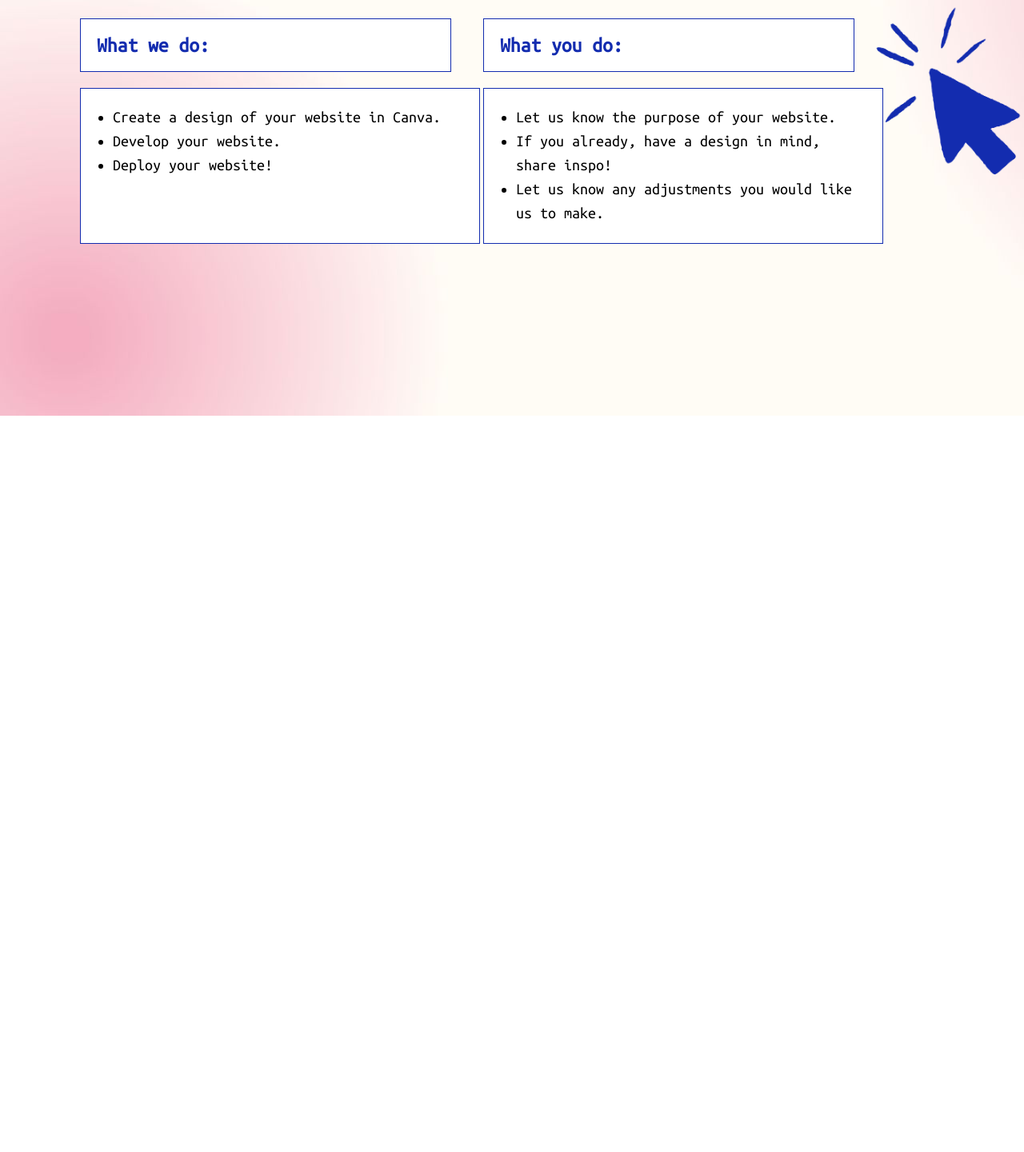
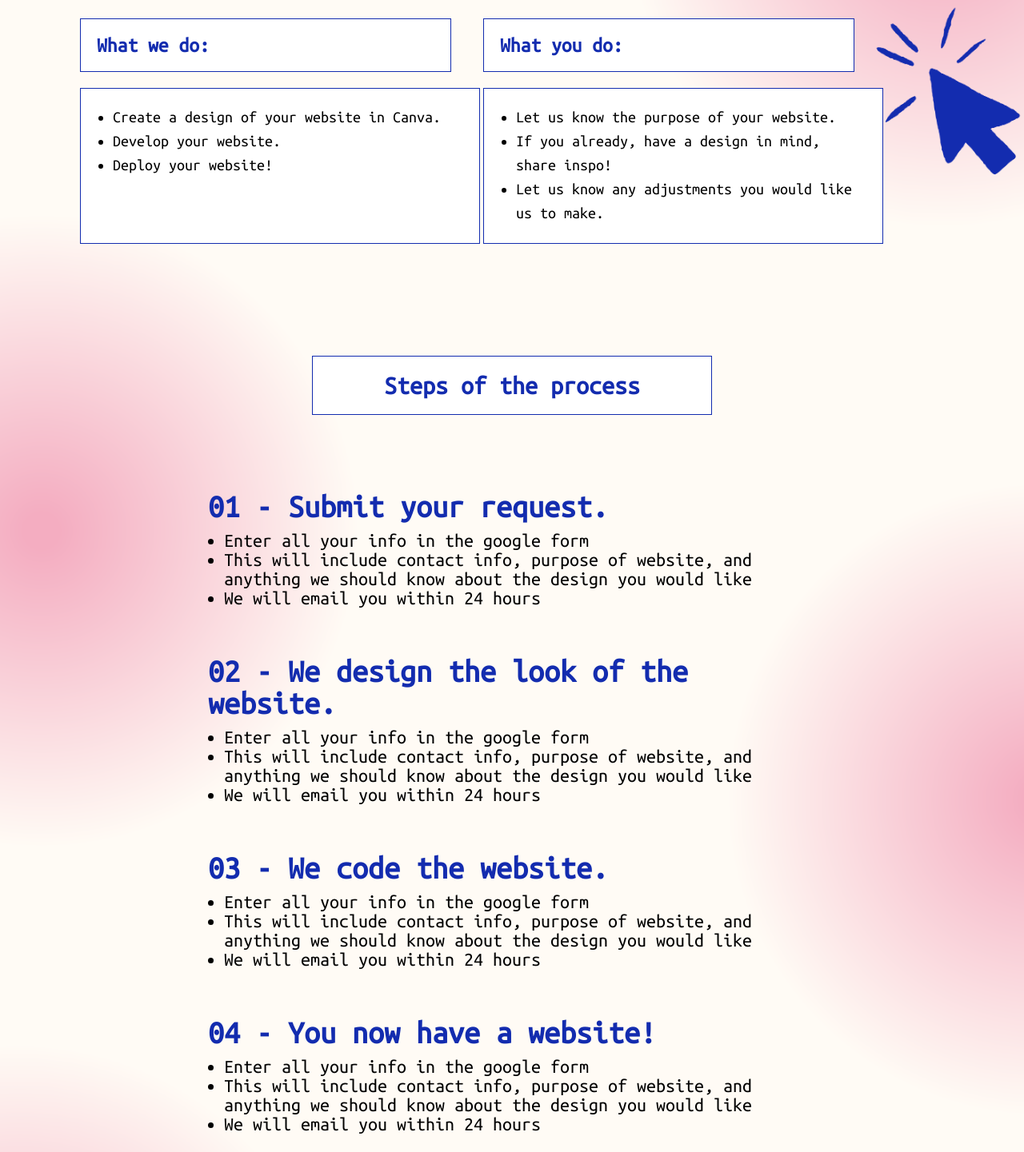
Before and after one commit to nogagercsak/WebKind, a plain HTML site: page info.html in a window 1280 px wide. Shown: the part 280-1721 px from the top of the page at 80% size. Before the commit the page ends 800 px from the top, so only its background shows below. Drawn offline with Linux system fonts and the light colour scheme; a script that the page names is missing.

Commit message:
added info page

```diff
--- a/info.html
+++ b/info.html
@@ -9,7 +9,7 @@
     <script src="script.js" defer></script>
 
 </head>
-<body>
+<body  class="info-bg">
 
     <nav class="navbar">
         <div class="container">
@@ -57,8 +57,72 @@
             </div>
         </div>
 
+        <img src="assets/cursor.png" alt="Cursor icon" class="cursor-img">
+    </div>
 
-        <img src="assets/cursor.png" alt="Cursor icon" class="cursor-img">
+    <div class="steps-title">
+        <h1>Steps of the process</h1>
+    </div>
+
+    <div class="steps-list-cont">
+
+        <div class="step-box">
+            <div class="step-title">
+                <h1>01 - Submit your request.</h1>
+            </div>
+
+            <div class="step-text">
+                <ul>
+                    <li>Enter all your info in the google form</li>
+                    <li>This will include contact info, purpose of website, and anything we should know about the design you would like</li>
+                    <li>We will email you within 24 hours</li>
+                </ul>
+            </div>
+        </div>
+
+        <div class="step-box">
+            <div class="step-title">
+                <h1>02 - We design the look of the website.</h1>
+            </div>
+
+            <div class="step-text">
+                <ul>
+                    <li>Enter all your info in the google form</li>
+                    <li>This will include contact info, purpose of website, and anything we should know about the design you would like</li>
+                    <li>We will email you within 24 hours</li>
+                </ul>
+            </div>
+        </div>
+
+        <div class="step-box">
+            <div class="step-title">
+                <h1>03 - We code the website.</h1>
+            </div>
+
+            <div class="step-text">
+                <ul>
+                    <li>Enter all your info in the google form</li>
+                    <li>This will include contact info, purpose of website, and anything we should know about the design you would like</li>
+                    <li>We will email you within 24 hours</li>
+                </ul>
+            </div>
+        </div>
+
+        <div class="step-box">
+            <div class="step-title">
+                <h1>04 - You now have a website!</h1>
+            </div>
+
+            <div class="step-text">
+                <ul>
+                    <li>Enter all your info in the google form</li>
+                    <li>This will include contact info, purpose of website, and anything we should know about the design you would like</li>
+                    <li>We will email you within 24 hours</li>
+                </ul>
+            </div>
+        </div>
+
+        <a href="portfolio.html" class="btn" id="faq-btn">Still have questions?</a>
 
     </div>
 
--- a/style.css
+++ b/style.css
@@ -118,6 +118,14 @@ nav a:hover {
 }
 
 /* Info styles */
+.info-bg{
+   font-family: 'Ubuntu Mono', sans-serif;
+   background-image: url('assets/bigBg.png');
+   background-size: cover;
+   background-position: center;
+   background-attachment: fixed;
+}
+
 .info-section {
    display: flex;
    justify-content: space-between;
@@ -127,9 +135,9 @@ nav a:hover {
 }
 
 .what-we-do{
-   width: 45%; /* Adjust as needed */
+   width: 45%;
    padding: 20px;
-   margin-bottom: 20px; /* Add margin to separate boxes */
+   margin-bottom: 20px;
 }
 
 .wwd-title-box{
@@ -171,6 +179,64 @@ nav a:hover {
    .cursor-img {
        width: 100%;
    }
+}
+
+.steps-title {
+   width: 100%;
+   display: flex;
+   justify-content: center;
+   align-items: center;
+   padding: 20px;
+}
+
+.steps-title h1 {
+   font-size: 2em;
+   color: #132CAF;
+   background-color: white;
+   border: 1px solid #132CAF;
+   padding: 20px;
+   margin-bottom: 20px;
+   text-align: center !important; /* Add !important to make sure it is in center*/
+   max-width: 500px;
+   width: 100%;
+}
+
+
+/*--------------------------------------*/
+
+.steps-list-cont {
+   display: flex;
+   flex-direction: column;
+   align-items: center;
+   justify-content: center;
+   padding: 20px;
+}
+
+.step-box {
+   display: flex;
+   flex-direction: column;
+   align-items: left;
+   justify-content: left;
+   padding: 20px;
+   margin: 5px 0;
+   max-width: 800px;
+}
+
+.step-title h1 {
+   font-size: 2.5em;
+   color: #132CAF;
+   padding: 10px 0;
+}
+
+.step-text ul {
+   font-size: 1.5em;
+   list-style-type: disc;
+   padding-left: 20px;
+}
+
+#faq-btn{
+   padding: 20px;
+   margin: 50px
 }
 
 /* Portfolio styles */
```
Also changed, not shown: assets/bigBg.png (added).
